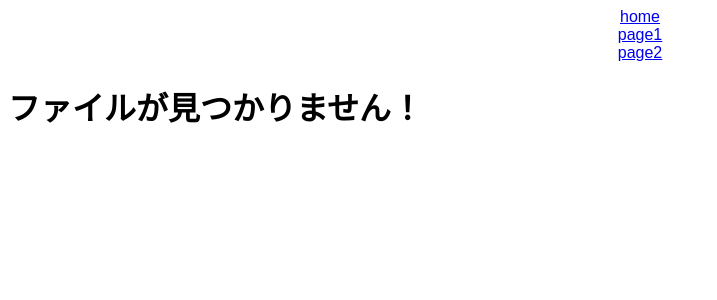
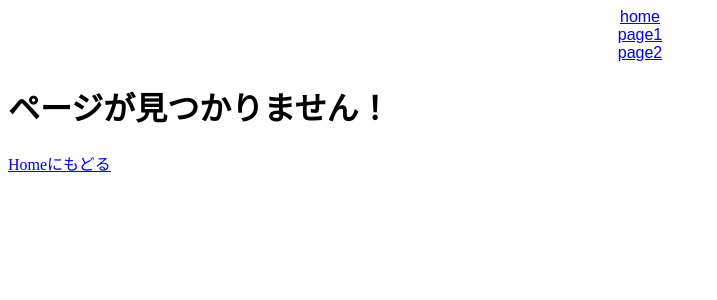
Before and after one commit to 1RO8s/udemy-step-up-react, a React (Create React App) app: page /1 in a window 1280 px wide. Shown: the top 300 px of the page, without its empty margins (0-717 px from the left). Built offline with nearby package versions, Linux system fonts and the light colour scheme.

Commit message:
404ページの修正

```diff
--- a/src/pages/404.jsx
+++ b/src/pages/404.jsx
@@ -2,7 +2,8 @@ import { Link } from "react-router-dom";
 export const Page404 = () => {
   return (
     <>
-      <h1>ファイルが見つかりません！</h1>
+      <h1>ページが見つかりません！</h1>
+      <Link to="/">Homeにもどる</Link>
     </>
   );
 };
```
